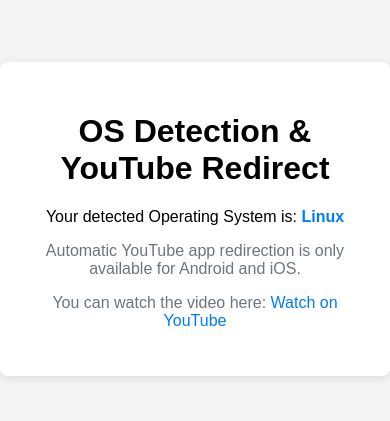
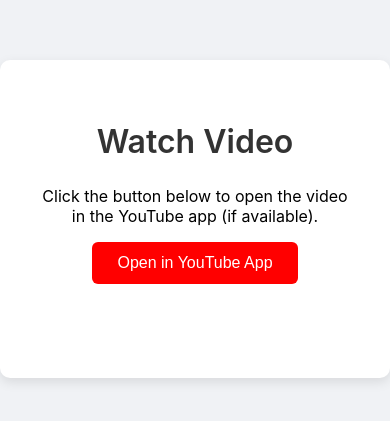
Before and after one commit to Mit3238/dynamic-QR, a plain HTML site: page youtube.html in a window 390 px wide. Shown: the part 203-624 px from the top of the page. Drawn offline with Linux system fonts and the light colour scheme.

Commit message:
Update youtube.html

```diff
--- a/youtube.html
+++ b/youtube.html
@@ -3,144 +3,156 @@
   <head>
     <meta charset="UTF-8" />
     <meta name="viewport" content="width=device-width, initial-scale=1.0" />
-    <title>OS Detection & YouTube App Redirect</title>
+    <title>Open YouTube Video</title>
     <style>
-      /* CSS rules (same as before) */
       body {
-        font-family: sans-serif;
+        font-family: -apple-system, BlinkMacSystemFont, "Segoe UI", Roboto,
+          Helvetica, Arial, sans-serif;
         display: flex;
         justify-content: center;
         align-items: center;
         min-height: 100vh;
-        background-color: #f4f4f4;
+        background-color: #f0f2f5;
         margin: 0;
         text-align: center;
       }
 
       .container {
         background-color: #fff;
-        padding: 30px;
-        border-radius: 8px;
-        box-shadow: 0 2px 10px rgba(0, 0, 0, 0.1);
+        padding: 40px;
+        border-radius: 10px;
+        box-shadow: 0 4px 12px rgba(0, 0, 0, 0.1);
       }
 
-      #os-name {
-        color: #007bff;
-        font-weight: bold;
+      h1 {
+        color: #333;
+        margin-bottom: 25px;
+        font-weight: 600;
       }
 
-      #redirect-status {
-        margin-top: 15px;
-        color: #28a745;
-        font-weight: bold;
+      #open-youtube-btn {
+        background-color: #ff0000; /* YouTube Red */
+        color: white;
+        border: none;
+        padding: 12px 25px;
+        border-radius: 6px;
+        font-size: 16px;
+        font-weight: 500;
+        cursor: pointer;
+        transition: background-color 0.2s ease, transform 0.1s ease;
+        display: inline-flex; /* For alignment if adding icon later */
+        align-items: center;
+        justify-content: center;
       }
 
-      #no-redirect-message {
-        margin-top: 15px;
-        color: #6c757d;
+      #open-youtube-btn:hover {
+        background-color: #cc0000; /* Darker Red */
       }
-      #no-redirect-message a {
-        color: #007bff;
-        text-decoration: none;
-      }
-      #no-redirect-message a:hover {
-        text-decoration: underline;
+      #open-youtube-btn:active {
+        background-color: #990000;
+        transform: scale(0.98); /* Slight press effect */
       }
 
-      .hidden {
-        display: none;
+      #status-message {
+        margin-top: 20px;
+        font-size: 14px;
+        color: #6c757d;
+        min-height: 20px; /* Reserve space */
       }
+
+      /* Optional: Add a YouTube icon (requires Font Awesome or similar) */
+      /*
+         #open-youtube-btn::before {
+            content: '\f167'; // Font Awesome YouTube icon unicode
+            font-family: "Font Awesome 5 Brands"; // Make sure Font Awesome is linked
+            margin-right: 8px;
+            font-size: 18px;
+         }
+         */
     </style>
+    <!-- If using Font Awesome for icon: -->
+    <!-- <link rel="stylesheet" href="https://cdnjs.cloudflare.com/ajax/libs/font-awesome/5.15.4/css/all.min.css"> -->
   </head>
   <body>
     <div class="container">
-      <h1>OS Detection & YouTube Redirect</h1>
+      <h1>Watch Video</h1>
       <p>
-        Your detected Operating System is:
-        <strong id="os-name">Detecting...</strong>
+        Click the button below to open the video in the YouTube app (if
+        available).
       </p>
 
-      <p id="redirect-status" class="hidden">
-        Attempting to open the video in the YouTube app...
-      </p>
+      <button id="open-youtube-btn">Open in YouTube App</button>
 
-      <div id="no-redirect-message" class="hidden">
-        <p>
-          Automatic YouTube app redirection is only available for Android and
-          iOS.
-        </p>
-        <p>
-          You can watch the video here:
-          <a id="web-video-link" href="#" target="_blank">Watch on YouTube</a>
-        </p>
-      </div>
+      <p id="status-message"></p>
+      <!-- To show feedback -->
     </div>
 
     <script>
-      window.onload = function () {
-        const osNameElement = document.getElementById("os-name");
-        const redirectStatusElement =
-          document.getElementById("redirect-status");
-        const noRedirectMessageElement = document.getElementById(
-          "no-redirect-message"
-        );
-        const webVideoLinkElement = document.getElementById("web-video-link");
-        const userAgent =
-          navigator.userAgent || navigator.vendor || window.opera;
+      // Get references to elements
+      const openButton = document.getElementById("open-youtube-btn");
+      const statusMessage = document.getElementById("status-message");
+      const userAgent = navigator.userAgent || navigator.vendor || window.opera;
 
       // --- Configuration ---
       const videoId = "_1f-o0nqpEI";
       const webVideoUrl = `https://www.youtube.com/watch?v=${videoId}`;
-        const fallbackTimeoutDuration = 2500; // Increased timeout (2.5 seconds)
+      const fallbackTimeoutDuration = 2500; // milliseconds (2.5 seconds)
 
-        let detectedOS = "Unknown";
-        let targetAppUrl = null; // URL scheme/intent to try opening the app
+      // Function to detect OS
+      function getOperatingSystem() {
+        if (/android/i.test(userAgent)) {
+          return "Android";
+        }
+        if (/iPad|iPhone|iPod/.test(userAgent) && !window.MSStream) {
+          return "iOS";
+        }
+        if (/Mac OS X/i.test(userAgent)) {
+          return "macOS";
+        }
+        if (/Windows/i.test(userAgent)) {
+          return "Windows";
+        }
+        if (/Linux/i.test(userAgent) && !/android/i.test(userAgent)) {
+          return "Linux";
+        }
+        return "Unknown";
+      }
 
-        // --- OS Detection & URL Scheme Assignment ---
-        if (/android/i.test(userAgent)) {
-          detectedOS = "Android";
-          // Use the Android Intent scheme for higher reliability
-          // Tries to open the video directly in the YouTube app package
-          // Includes fallback to Play Store if app not installed (handled by Android OS usually)
+      // --- Button Click Handler ---
+      openButton.addEventListener("click", () => {
+        statusMessage.textContent = "Attempting to open..."; // Provide feedback
+        const detectedOS = getOperatingSystem();
+        let targetAppUrl = null;
+        let isMobile = false;
+
+        console.log("Detected OS:", detectedOS);
+
+        if (detectedOS === "Android") {
+          isMobile = true;
+          // Use the more reliable Android Intent scheme
           targetAppUrl =
             "intent://_1f-o0nqpEI/#Intent;scheme=vnd.youtube;package=com.google.android.youtube;S.browser_fallback_url=market://details? id=com.google.android.youtube;end;";
-          // Alternative simpler scheme (less reliable than intent):
-          // targetAppUrl = `vnd.youtube:${videoId}`;
-        } else if (/iPad|iPhone|iPod/.test(userAgent) && !window.MSStream) {
-          detectedOS = "iOS";
+          console.log("Using Android Intent URL:", targetAppUrl);
+        } else if (detectedOS === "iOS") {
+          isMobile = true;
           // Standard iOS YouTube app scheme
           targetAppUrl = `youtube://watch?v=${videoId}`;
-          // iOS is often good at handling the web URL too, prompting to open in app
-          // The fallback timer will handle cases where youtube:// fails or app isn't installed.
-        } else if (/Mac OS X/i.test(userAgent)) {
-          detectedOS = "macOS";
-        } else if (/Windows/i.test(userAgent)) {
-          detectedOS = "Windows";
-        } else if (/Linux/i.test(userAgent) && !/android/i.test(userAgent)) {
-          detectedOS = "Linux";
+          console.log("Using iOS URL Scheme:", targetAppUrl);
         }
 
-        // Display the detected OS
-        osNameElement.textContent = detectedOS;
-
-        // --- Redirect Logic ---
-        if (detectedOS === "Android" || detectedOS === "iOS") {
-          redirectStatusElement.classList.remove("hidden");
-          console.log(
-            `Attempting ${detectedOS} YouTube app redirect to: ${targetAppUrl}`
-          );
-
-          if (targetAppUrl) {
-            // Track if the page becomes hidden (indicating app switch or tab change)
+        // --- Perform Action ---
+        if (isMobile && targetAppUrl) {
           let appOpened = false;
           const visibilityHandler = () => {
             if (document.visibilityState === "hidden") {
               appOpened = true;
-                console.log(
-                  "Browser tab hidden, assuming app switch successful."
+              console.log("Visibility changed to hidden, assuming app switch.");
+              statusMessage.textContent = "Opening in app...";
+              // Clean up listener once detected
+              document.removeEventListener(
+                "visibilitychange",
+                visibilityHandler
               );
-                // Optional: Remove the listener if you only care about the first switch
-                // document.removeEventListener('visibilitychange', visibilityHandler);
             }
           };
           document.addEventListener("visibilitychange", visibilityHandler);
@@ -148,38 +160,38 @@
           // Attempt to open the app link/intent
           window.location.href = targetAppUrl;
 
-            // Fallback Timer: If the app doesn't open or isn't installed,
-            // redirect to the web URL after a delay.
-            // Check 'appOpened' flag to avoid unnecessary web redirect if app switch was detected.
+          // Fallback Timer
           setTimeout(() => {
-              document.removeEventListener(
-                "visibilitychange",
-                visibilityHandler
-              ); // Clean up listener
+            document.removeEventListener("visibilitychange", visibilityHandler); // Ensure listener is removed
             if (!appOpened) {
               console.log(
-                  `Fallback Timeout: App switch not detected. Redirecting to web URL: ${webVideoUrl}`
+                "Fallback: App switch not detected. Redirecting to web URL."
               );
-                window.location.href = webVideoUrl;
+              statusMessage.textContent =
+                "App not found or failed to open. Opening in browser...";
+              window.location.href = webVideoUrl; // Redirect current tab to web version as fallback
             } else {
               console.log(
-                  "Fallback Timeout: App switch detected earlier. No web redirect needed."
+                "Fallback: App switch detected. No web redirect needed."
               );
+              // Optionally clear status after a delay if app opened
+              // setTimeout(() => { statusMessage.textContent = ''; }, 2000);
             }
           }, fallbackTimeoutDuration);
         } else {
-            redirectStatusElement.textContent =
-              "Error: YouTube redirect URL could not be determined.";
-            redirectStatusElement.style.color = "#dc3545";
-            webVideoLinkElement.href = webVideoUrl;
-            noRedirectMessageElement.classList.remove("hidden");
+          // --- Desktop or Unknown OS ---
+          console.log(
+            "Not Android/iOS or no specific app URL. Opening web link."
+          );
+          statusMessage.textContent = "Opening video in browser...";
+          // Open the web URL in a new tab for desktop users
+          window.open(webVideoUrl, "_blank");
+          // Clear status after a short delay for desktop
+          setTimeout(() => {
+            statusMessage.textContent = "";
+          }, 1500);
         }
-        } else {
-          // Show message and web link for other OSes
-          webVideoLinkElement.href = webVideoUrl;
-          noRedirectMessageElement.classList.remove("hidden");
-        }
-      };
+      });
     </script>
   </body>
 </html>
```
Lines whose indentation alone changed are shown as unchanged.
